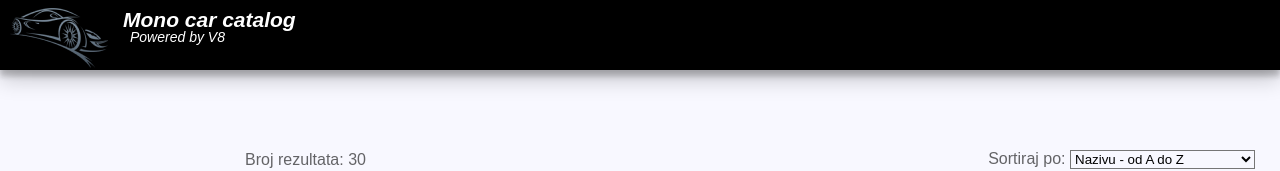
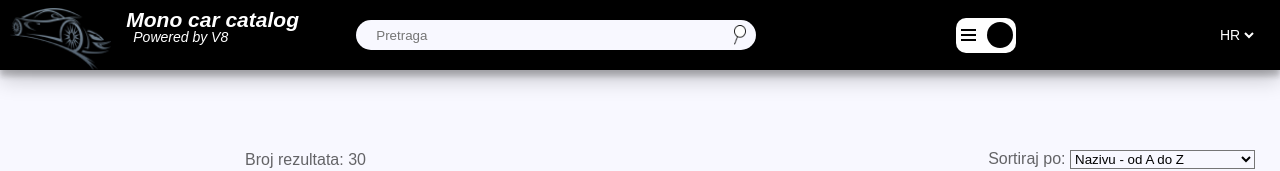
Before and after one commit to MarkoPavich/mono_car_catalog, a React app in the folder frontend/: page / in a window 1280 px wide. Shown: the top 171 px of the page. Built offline with nearby package versions, Linux system fonts and the light colour scheme; the HTML template or start-up script is replaced by a standard one.

Commit message:
feature-navbar: progress on layout;

```diff
--- a/frontend/src/components/layout/navbar/Navbar.css
+++ b/frontend/src/components/layout/navbar/Navbar.css
@@ -9,19 +9,27 @@
 	top: 0%;
 
 	padding-left: 8px;
-	padding-top: 8px;
 	padding-right: 8px;
 
   	box-shadow: 0 10px 20px rgba(0,0,0,0.19), 0 6px 6px rgba(0,0,0,0.23);
 
   	z-index: 100;
+
+  	display: flex;
+  	justify-content: space-between;
 }
 
 .l-navbar-content-container-left{
 	display: flex;
+	flex-basis: 75%;
 }
 
-.l-navbar-content-container-left img{
+.l-navbar-logo-container{
+	display: flex;
+	padding-top: 8px;
+}
+
+.l-navbar-logo-container > img{
 	margin-left: 2px;
 }
 
@@ -32,6 +40,8 @@
 	flex-direction: column;
 
 	font-style: italic;
+
+	min-width: 200px;
 }
 
 .l-navbar-c-left-text-box h1{
@@ -44,3 +54,132 @@
 
 	font-size: 14px;
 }
+
+.l-navbar-searchbox-container{
+	margin-left: 30px;
+
+	display: flex;
+	align-items: center;
+
+	width: 100%;
+	max-width: 400px;
+}
+
+.l-navbar-searchbar{
+	height: 30px;
+	width: 100%;
+
+	background-color: ghostwhite;
+
+	border-radius: 20px;
+
+	display: flex;
+	align-items: center;
+
+	padding-left: 20px;
+	padding-right: 10px;
+}
+
+.l-navbar-searchbar input{
+	width: 100%;
+	height: 100%;
+
+	border: none;
+	outline: none;
+
+	margin-right: 10px;
+}
+
+.l-navbar-searchbar img{
+	height: 20px;
+}
+
+.l-navbar-content-container-right{
+	display: flex;
+	justify-content: space-between;
+	align-items: center;
+
+	padding-right: 15px;
+
+	flex-basis: 25%;
+}
+
+.l-navbar-locale-toggle-container select{
+	background-color: black;
+	color: white;
+
+	border: none;
+	outline: none;
+
+	font-size: 14px;
+
+	margin-left: 15px;
+}
+
+.l-navbar-locale-toggle-container select option{
+	background-color: black;
+}
+
+.l-navbar-user-menu{
+	flex-basis: 80%;
+}
+
+.l-navbar-user-menu ul{
+	list-style: none;
+
+	display: flex;
+	justify-content: space-around;
+	align-items: center;
+
+	width: 100%;
+}
+
+.l-navbar-user-menu li{
+	max-width: 50px;
+	text-align: center;
+
+	opacity: 0.8;
+}
+
+.l-navbar-user-menu li:hover{
+	cursor: pointer;
+	opacity: 1;
+}
+
+.l-navbar-user-menu-mobile{
+	height: 35px;
+	width: 60px;
+
+	background-color: white;
+
+	display: flex;
+	justify-content: space-between;
+	align-items: center;
+
+	border-radius: 10px;
+
+	padding-right: 3px;
+	padding-left: 5px;
+}
+
+.l-navbar-user-menu-mobile ul li{
+	list-style: none;
+
+	width: 15px;
+
+	border: solid 1px black;
+}
+
+.l-navbar-user-menu-mobile ul li:not(:last-child){
+	margin-bottom: 3px;
+}
+
+.l-navbar-user-menu-mobile div{
+	height: 26px;
+	width: 26px;
+
+	background: black;
+
+
+	border-radius: 50%;
+}
--- a/frontend/src/components/layout/navbar/Navbar.js
+++ b/frontend/src/components/layout/navbar/Navbar.js
@@ -1,25 +1,72 @@
 import React from 'react'
 import './NavBar.css'
 import logoPNG from './assets/car_shape_silh.png'
+import magnifierPNG from './assets/magnifier_ico.png'
 
 function Navbar() {
     return (
         <nav className="l-navbar">
             <div className="l-navbar-content-container-left">
-                <img src={logoPNG} alt="logo"/>
-                <div className="l-navbar-c-left-text-box">
-                    <h1>Mono car catalog</h1>
-                    <span>Powered by V8</span>
+                <div className="l-navbar-logo-container">
+                    <img src={logoPNG} alt="logo"/>
+                    <div className="l-navbar-c-left-text-box">
+                        <h1>Mono car catalog</h1>
+                        <span>Powered by V8</span>  {/* V8 - js reference, get it ? :)) ..I'll, show myself out.. */}
+                    </div>
                 </div>
-                <div className="l-navbar-searchbox-container">
-
+                <div onClick={focusSearchbar} className="l-navbar-searchbox-container">
+                    <div className="l-navbar-searchbar">
+                        <input placeholder="Pretraga" name="nav_search" type="text"/>
+                        <img src={magnifierPNG} alt="search_ico"/>
+                    </div>
                 </div>
             </div>
             <div className="l-navbar-content-container-right">
-
+                {responsiveUserMenu(true)}
+                <div className="l-navbar-locale-toggle-container">
+                    <select name="navbar_locale_toggle" id="navbar_locale_toggle">
+                        <option value="HR">HR</option>
+                        <option value="EN">EN</option>
+                    </select>
+                </div>
             </div>
         </nav>
     )
 }
 
 export default Navbar;
+
+
+/* Helper fns */
+
+function focusSearchbar(){
+    document.getElementsByName("nav_search")[0].focus();
+}
+
+
+function responsiveUserMenu(smallScreen){
+    const userMenu = (
+        <div className="l-navbar-user-menu">
+            <ul>
+                <li>Add vehicle</li>
+                <li>My vehicles</li>
+                <li>Logout</li>
+            </ul>
+        </div>
+    )
+
+    const userMenuSmallScreen = (
+        <div className="l-navbar-user-menu-mobile">
+            <ul>
+                <li></li>
+                <li></li>
+                <li></li>
+            </ul>
+            <div>
+            </div>
+        </div>
+    )
+
+    if(smallScreen) return userMenuSmallScreen;
+    else return userMenu;
+}
```
Also changed, not shown: frontend/src/components/layout/navbar/assets/magnifier_ico.png (added), frontend/src/components/layout/navbar/assets/user.png (added), frontend/static/app/main.js.
